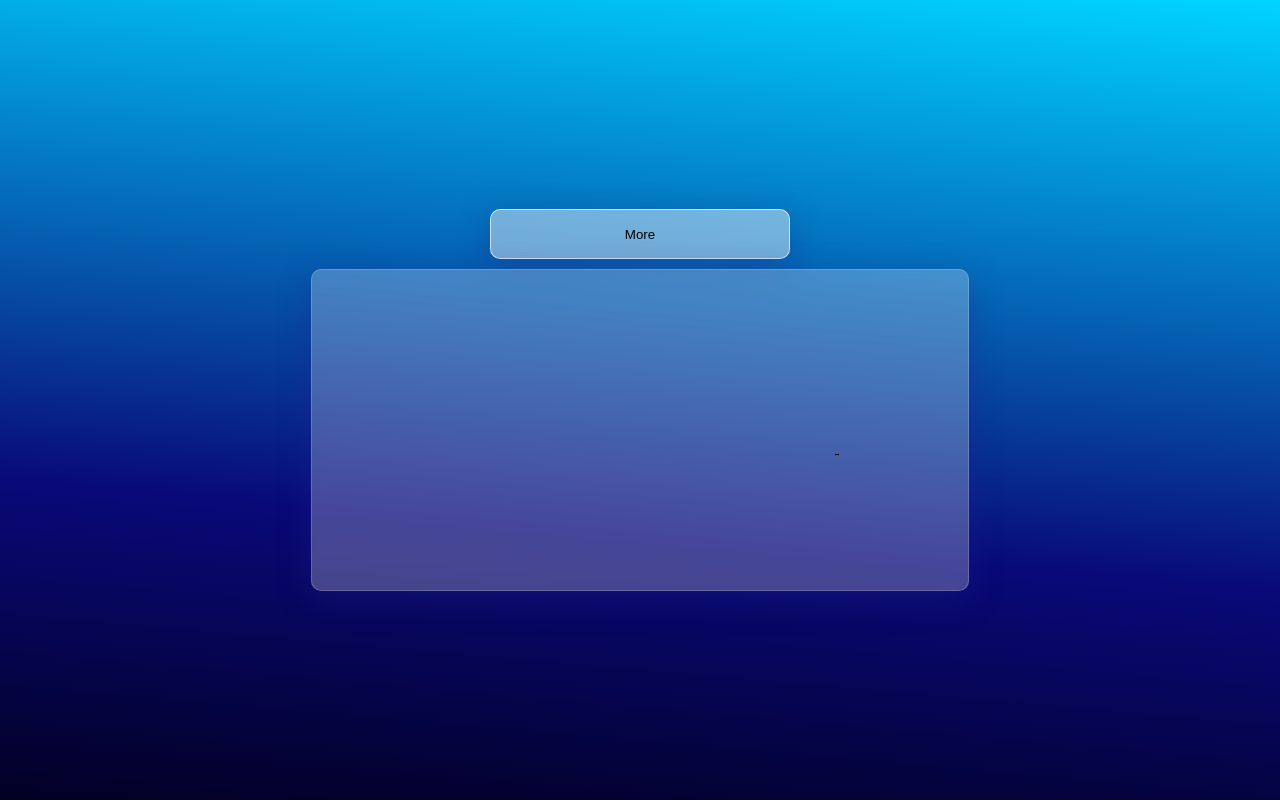
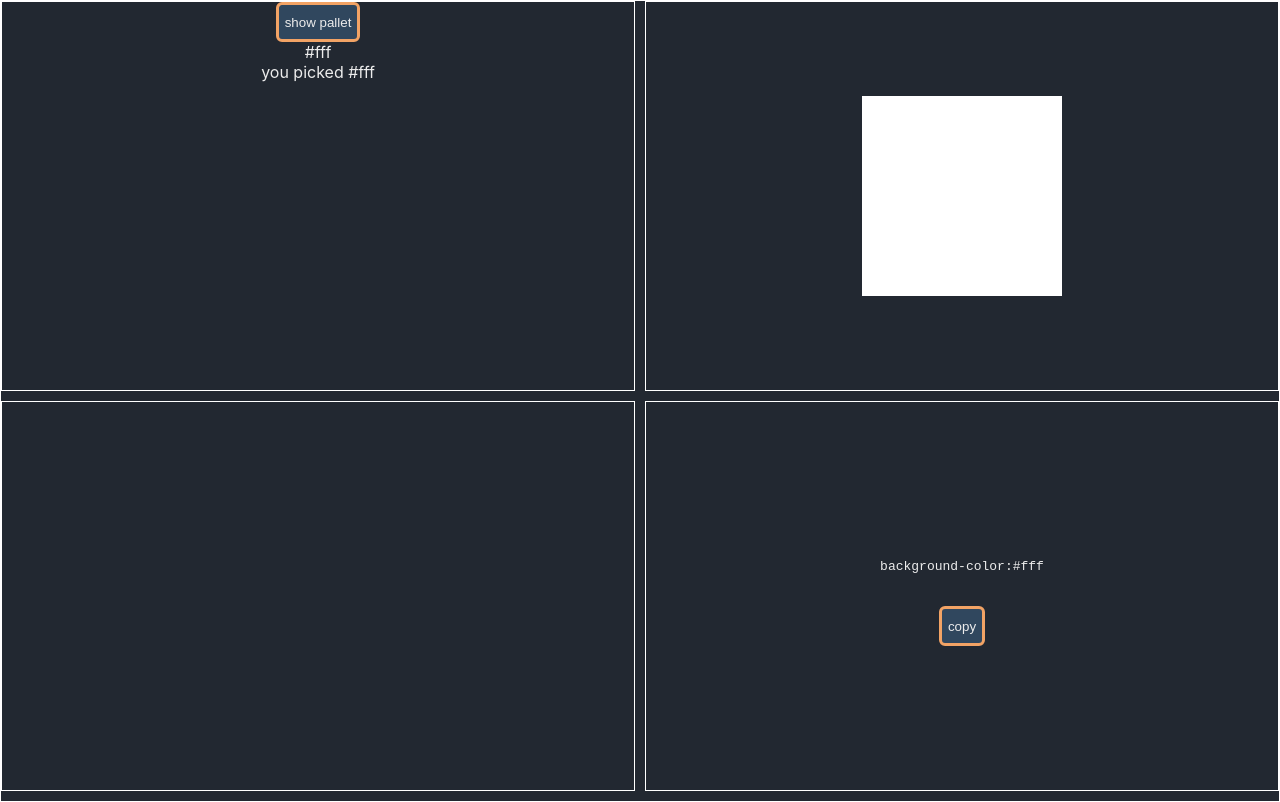
Before and after one commit to himanshugharat/css-tool, a React (Create React App) app: page / in a window 1280 px wide. Built offline with nearby package versions, Linux system fonts and the light colour scheme; no server answers.

Commit message:
added: the add background tool to project

```diff
--- a/package.json
+++ b/package.json
@@ -7,8 +7,10 @@
     "@testing-library/react": "^11.2.6",
     "@testing-library/user-event": "^12.8.3",
     "react": "^17.0.2",
+    "react-color": "^2.19.3",
     "react-dom": "^17.0.2",
     "react-scripts": "4.0.3",
+    "react-toastify": "^7.0.4",
     "web-vitals": "^1.1.1"
   },
   "scripts": {
--- a/src/App.css
+++ b/src/App.css
@@ -33,6 +33,7 @@
   text-align: center;
   font-size: larger;
   font-weight: bolder;
+  color: aliceblue;
 }
 .content {
   grid-area: content;
@@ -46,11 +47,12 @@
   grid-area: by;
   text-align: end;
   font-size: small;
+  color: aliceblue;
 }
 .animeButton {
   height: 50px;
   width: 300px;
-
+  color: aliceblue;
   margin-bottom: 10px;
   background: rgba(255, 255, 255, 0.438);
 box-shadow: 0 8px 32px 0 rgba( 31, 38, 135, 0.37 );
--- a/src/App.js
+++ b/src/App.js
@@ -1,29 +1,11 @@
-import "./App.css";
-import { useEffect, useState } from "react";
+import Quotes from "./pages/Quotes";
+import Animation from "./pages/Animation";
 
 function App() {
-  const [data, setdata] = useState([]);
-  const [loading, setloading] = useState(true);
-  useEffect(async () => {
-    await fetch("https://animechan.vercel.app/api/random")
-      .then((response) => response.json())
-      .then((quote) => setdata(quote));
-  }, [loading]);
   return (
-    <div className="main">
-      <button
-        className="animeButton"
-        onClick={() => {
-          setloading(!loading);
-        }}
-      >
-        More
-      </button>
-      <div class="grid-container mainCard">
-        <div class="name">{data.anime}</div>
-        <div class="content">{data.quote}</div>
-        <div class="by">-{data.character}</div>
-      </div>
+    <div>
+      {/* <Quotes /> */}
+      <Animation />
     </div>
   );
 }
--- /dev/null
+++ b/src/component/Button.js
@@ -0,0 +1,13 @@
+import React from "react";
+import tile from "../style/button.module.css";
+function Button(props) {
+  return (
+    <div>
+      <button className={tile.defaultButton} onClick={props.operation}>
+        {props.name}
+      </button>
+    </div>
+  );
+}
+
+export default Button;
--- a/src/index.css
+++ b/src/index.css
@@ -5,13 +5,15 @@ body {
     sans-serif;
   -webkit-font-smoothing: antialiased;
   -moz-osx-font-smoothing: grayscale;
-  background: rgb(2, 0, 36);
+  /* background: rgb(2, 0, 36);
   background: linear-gradient(
     5deg,
     rgba(2, 0, 36, 1) 0%,
     rgba(9, 9, 121, 1) 35%,
     rgba(0, 212, 255, 1) 100%
-  );
+  ); */
+  background-color: #222831;
+  color: #ececec;
 }
 
 code {
--- /dev/null
+++ b/src/pages/Animation.js
@@ -0,0 +1,96 @@
+import React, { useState } from "react";
+import Button from "../component/Button";
+import tile from "../style/animation.module.css";
+import { ToastContainer, toast } from "react-toastify";
+import "react-toastify/dist/ReactToastify.css";
+import { ChromePicker } from "react-color";
+
+function Animation() {
+  const [textareaValue, setTextareaValue] = useState("");
+  const [color, setColor] = useState("#fff");
+  const [palletEnable, setpalletEnable] = useState(false);
+  const notify = () =>
+    toast.info("copied to clipboard", {
+      position: "top-right",
+      autoClose: 3000,
+      hideProgressBar: false,
+      closeOnClick: true,
+      pauseOnHover: true,
+      draggable: true,
+      progress: undefined,
+    });
+  const getTextareaValue = (e) => {
+    setTextareaValue(`background-color:${color}`);
+  };
+
+  return (
+    <div className={tile.gridContainer}>
+      <div className={tile.input}>
+        <Button
+          name={palletEnable ? "hide pallet" : "show pallet"}
+          operation={() => {
+            setpalletEnable(!palletEnable);
+          }}
+        ></Button>
+        {color}
+        {palletEnable && (
+          <ChromePicker
+            color={color}
+            onChange={(updatedColor) => setColor(updatedColor.hex)}
+          />
+        )}
+        <span>you picked {color}</span>
+      </div>
+      <div className={tile.output}>
+        <div
+          style={{
+            backgroundColor: color,
+            height: "200px",
+            width: "200px",
+          }}
+        ></div>
+      </div>
+      <div className={tile.clipboard}>
+        {/* <textarea
+          name="clipboard"
+          id="clipCopy"
+          cols="30"
+          rows="10"
+          spellCheck="false"
+          value={textareaValue}
+          onChange={getTextareaValue}
+        ></textarea> */}
+        <pre>background-color:{color}</pre>
+        <Button
+          name="copy"
+          operation={() => {
+            navigator.clipboard.writeText(`background-color:${color}`);
+            notify();
+          }}
+        >
+          data
+        </Button>
+      </div>
+      <div className={tile.additional}></div>
+      <ToastContainer
+        position="bottom-right"
+        autoClose={5000}
+        hideProgressBar={false}
+        newestOnTop={false}
+        closeOnClick
+        rtl={false}
+        pauseOnFocusLoss
+        draggable
+        pauseOnHover
+      />
+    </div>
+  );
+}
+
+export default Animation;
+/*
+222831
+30475e
+f2a365
+ececec
+*/
--- /dev/null
+++ b/src/pages/Quotes.js
@@ -0,0 +1,34 @@
+import React, { useEffect, useState } from "react";
+import "../App.css";
+
+function Quotes() {
+  const [data, setdata] = useState([]);
+  const [loading, setloading] = useState(true);
+  const fun = async () => {
+    await fetch("https://animechan.vercel.app/api/random")
+      .then((response) => response.json())
+      .then((quote) => setdata(quote));
+  };
+  useEffect(() => {
+    fun();
+  }, [loading]);
+  return (
+    <div className="main">
+      <button
+        className="animeButton"
+        onClick={() => {
+          setloading(!loading);
+        }}
+      >
+        More
+      </button>
+      <div className="grid-container mainCard">
+        <div className="name">{data.anime}</div>
+        <div className="content">{data.quote}</div>
+        <div className="by">-{data.character}</div>
+      </div>
+    </div>
+  );
+}
+
+export default Quotes;
--- /dev/null
+++ b/src/style/animation.module.css
@@ -0,0 +1,42 @@
+.gridContainer {
+  display: grid;
+  grid-template-columns: 1fr 1fr;
+  grid-template-rows: 1fr 1fr;
+  height: 100vh;
+  gap: 10px 10px;
+  border: 1px solid #fff;
+  grid-template-areas:
+    "input output"
+    "additional clipboard";
+}
+
+.input {
+  grid-area: input;
+  border: 1px solid #fff;
+  display: flex;
+  flex-direction: column;
+  align-items: center;
+}
+
+.output {
+  grid-area: output;
+  border: 1px solid #fff;
+  display: grid;
+  align-items: center;
+  justify-content: center;
+}
+
+.clipboard {
+  grid-area: clipboard;
+  border: 1px solid #fff;
+  display: flex;
+  flex-direction: column;
+  align-items: center;
+  justify-content: center;
+  gap: 5%;
+}
+
+.additional {
+  grid-area: additional;
+  border: 1px solid #fff;
+}
--- /dev/null
+++ b/src/style/button.module.css
@@ -0,0 +1,14 @@
+.defaultButton{
+    background-color:  #30475e ;
+    border: 3px solid #f2a365;
+    border-radius: 6px;
+    color: #ececec;
+    height: 40px;
+}
+.defaultButton:hover{
+    background-color:  #ececec ;
+    border: 4px solid #f2a365;
+    border-radius: 6px;
+    color: #30475e;
+    height: 40px;
+}
```
Also changed, not shown: 1 other file (tests, documents, lock files or other folders).
